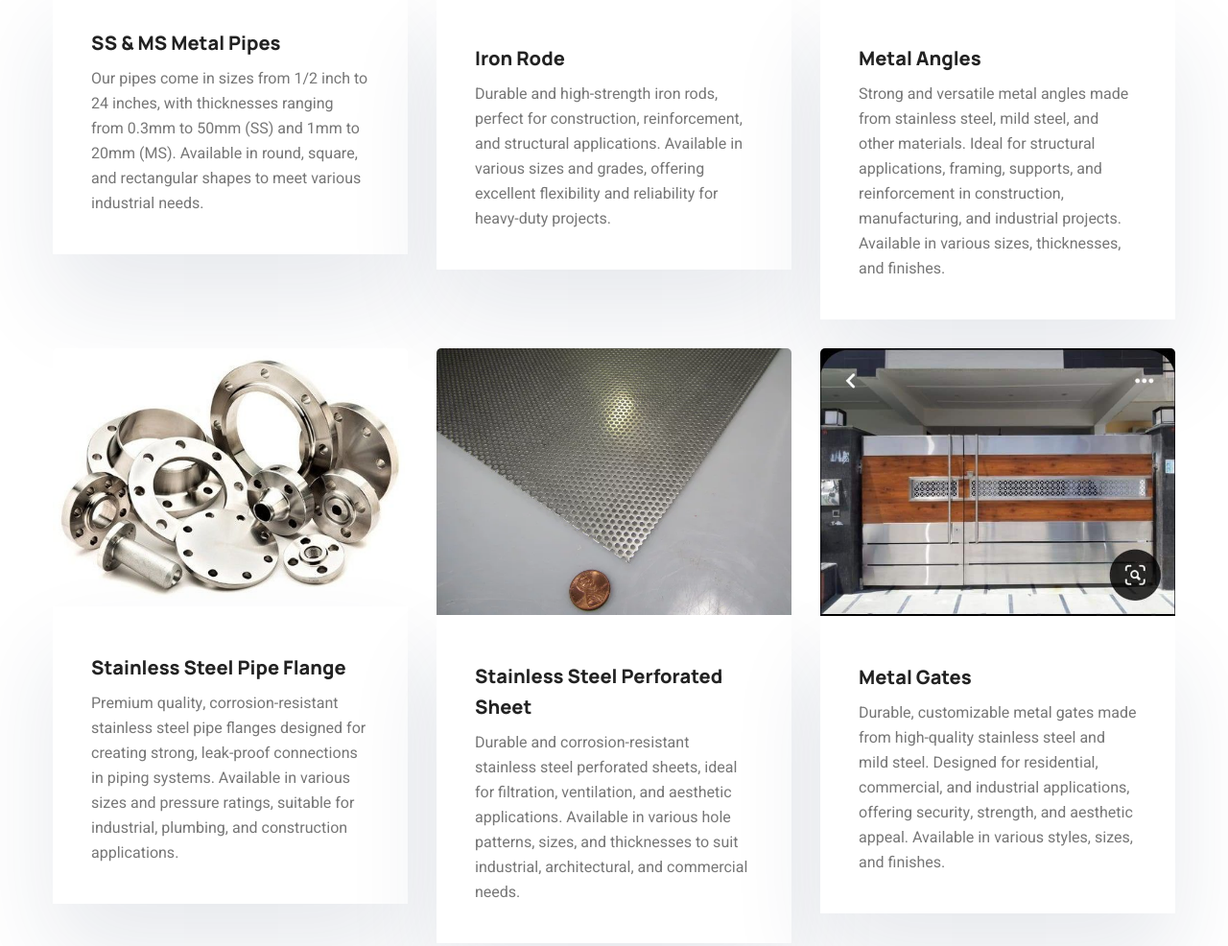
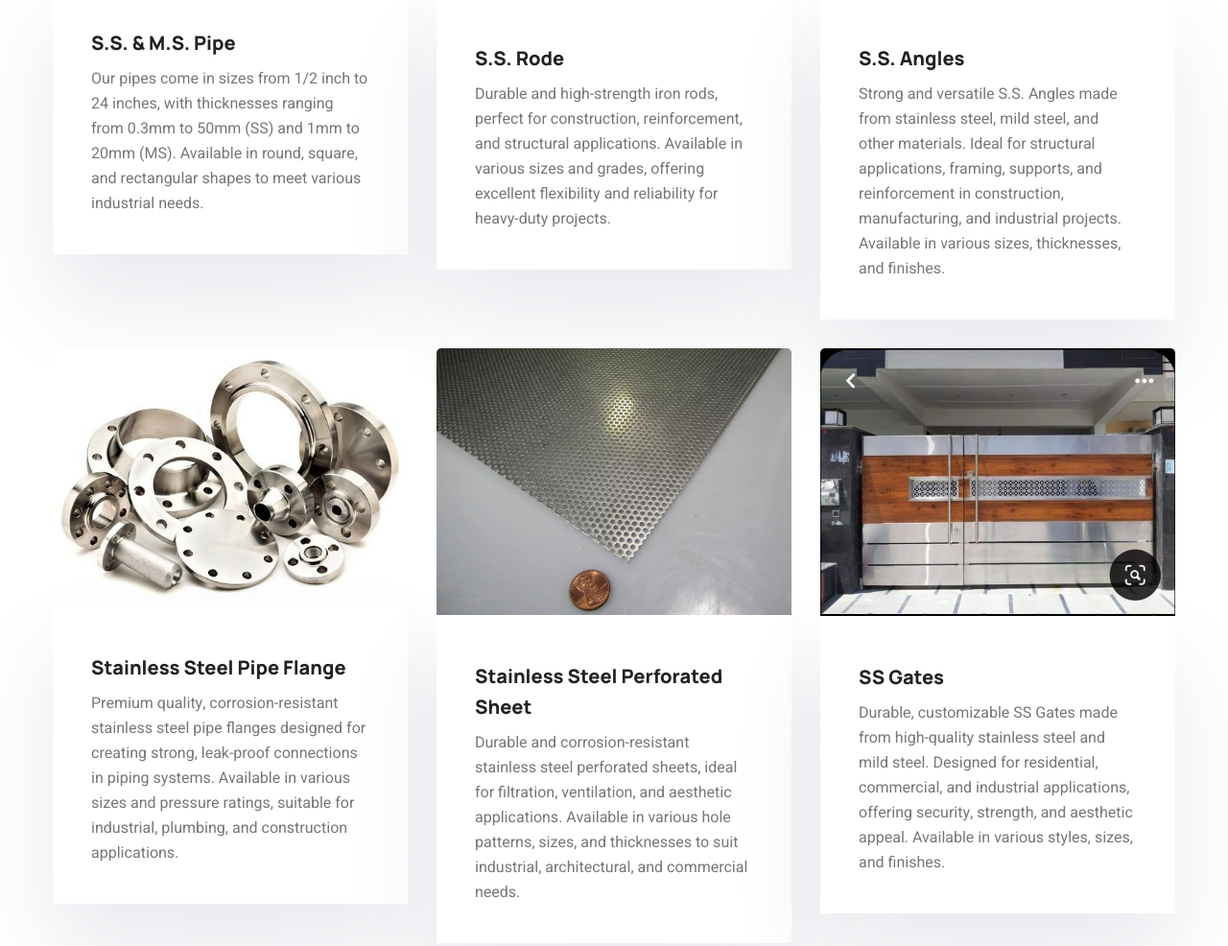
Before and after one commit to KratikNamdev/Minox-Metal-Industries, a plain HTML site: page products.html in a window 1280 px wide. Shown: the part 2035-3021 px from the top of the page at 96% size. Drawn offline with Linux system fonts and the light colour scheme.

Commit message:
New Chnages Update

```diff
--- a/products.html
+++ b/products.html
@@ -277,7 +277,7 @@
                         </div>
                         <div class="main-service-one-sec-content">
 
-                            <h3>Hard Sheet</h3>
+                            <h3>S.S. Plate</h3>
                             <p>Durable, high-strength sheets made from premium materials, offering excellent resistance to wear, corrosion, and impact. Ideal for heavy-duty industrial applications, construction, and machinery. Available in various sizes and thicknesses to meet specific project requirements.</p>
                         </div>
                     </div>
@@ -290,7 +290,7 @@
                         </div>
                         <div class="main-service-one-sec-content">
 
-                            <h3>Sheet Metal</h3>
+                            <h3>S.S. Sheet</h3>
                             <p>Versatile and durable metal sheets, available in various thicknesses and materials, including stainless steel, mild steel, and aluminum. Ideal for applications in construction, automotive, manufacturing, and custom fabrication, offering excellent strength, flexibility, and corrosion resistance.</p>
                         </div>
                     </div>
@@ -303,7 +303,7 @@
                         </div>
                         <div class="main-service-one-sec-content">
 
-                            <h3>SS & MS Metal Pipes</h3>
+                            <h3>S.S. & M.S. Pipe</h3>
                             <p>Our pipes come in sizes from 1/2 inch to 24 inches, with thicknesses ranging from 0.3mm to 50mm (SS) and 1mm to 20mm (MS). Available in round, square, and rectangular shapes to meet various industrial needs.</p>
                         </div>
                     </div>
@@ -316,7 +316,7 @@
                         </div>
                         <div class="main-service-one-sec-content">
 
-                            <h3>Iron Rode</h3>
+                            <h3>S.S. Rode</h3>
                             <p>Durable and high-strength iron rods, perfect for construction, reinforcement, and structural applications. Available in various sizes and grades, offering excellent flexibility and reliability for heavy-duty projects.</p>
                         </div>
                     </div>
@@ -329,8 +329,8 @@
                         </div>
                         <div class="main-service-one-sec-content">
 
-                            <h3>Metal Angles</h3>
-                            <p>Strong and versatile metal angles made from stainless steel, mild steel, and other materials. Ideal for structural applications, framing, supports, and reinforcement in construction, manufacturing, and industrial projects. Available in various sizes, thicknesses, and finishes.</p>
+                            <h3>S.S. Angles</h3>
+                            <p>Strong and versatile S.S. Angles made from stainless steel, mild steel, and other materials. Ideal for structural applications, framing, supports, and reinforcement in construction, manufacturing, and industrial projects. Available in various sizes, thicknesses, and finishes.</p>
                         </div>
                     </div>
                 </div>
@@ -369,8 +369,8 @@
                         </div>
                         <div class="main-service-one-sec-content">
 
-                            <h3>Metal Gates</h3>
-                            <p>Durable, customizable metal gates made from high-quality stainless steel and mild steel. Designed for residential, commercial, and industrial applications, offering security, strength, and aesthetic appeal. Available in various styles, sizes, and finishes.</p>
+                            <h3>SS Gates</h3>
+                            <p>Durable, customizable SS Gates made from high-quality stainless steel and mild steel. Designed for residential, commercial, and industrial applications, offering security, strength, and aesthetic appeal. Available in various styles, sizes, and finishes.</p>
                         </div>
                     </div>
                 </div>
```
